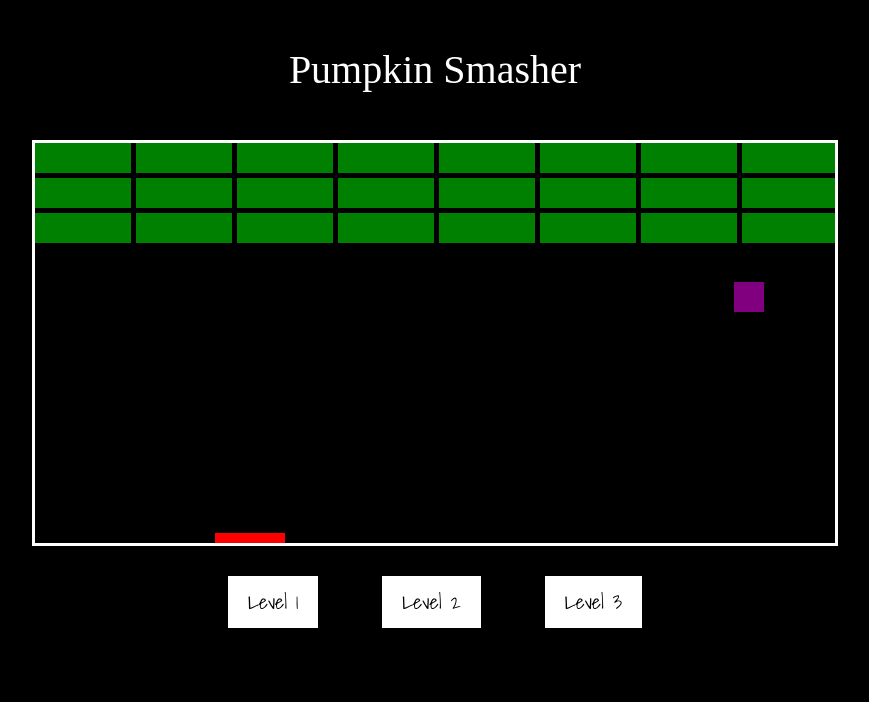
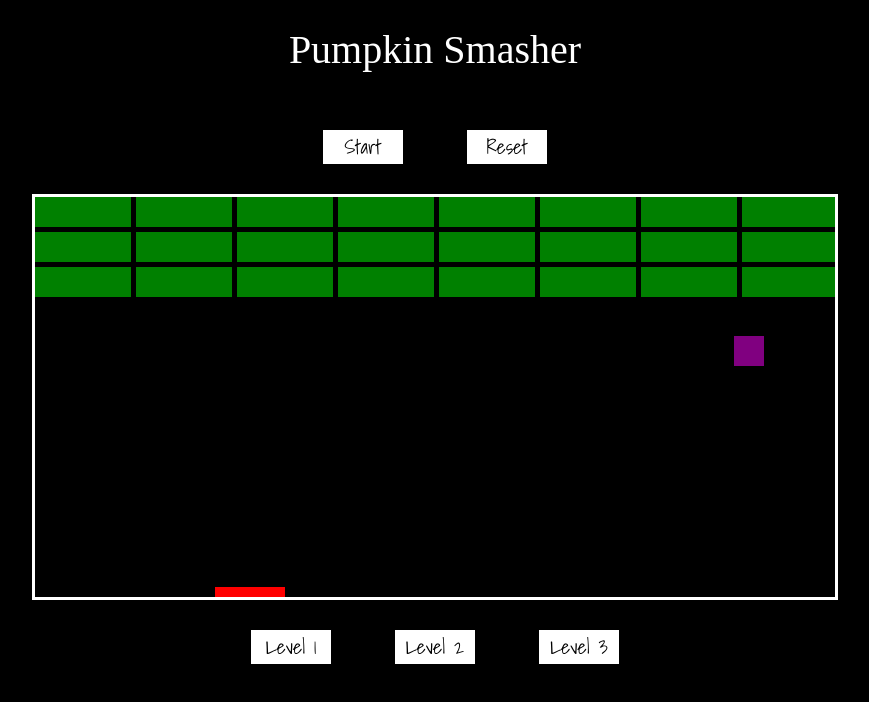
Before and after one commit to hilarylewis92/gametime, a website: page index.html in a window 1280 px wide. Shown: the whole page, without its empty margins (205-1074 px from the left). Drawn offline with Linux system fonts and the light colour scheme.

Commit message:
start button working

```diff
--- a/index.html
+++ b/index.html
@@ -13,7 +13,11 @@
       <h1>Pumpkin Smasher</h1>
     </header>
 
+    <input type="button" class="startBtn" value="Start">
+    <input type="button" class="resetBtn" value="Reset">
+
     <canvas id="canvas" width="800" height="400"></canvas>
+
 
     <input type="button" class="level1Btn" value="Level 1">
     <input type="button" class="level2Btn" value="Level 2">
--- a/style.css
+++ b/style.css
@@ -14,13 +14,12 @@ html {
 }
 
 header {
-  margin: 50px;
+  margin: 30px;
 }
 
 h1 {
   font-size: 40px;
   color: white;
-  padding: 5 0px;
 }
 
 p {
@@ -41,7 +40,7 @@ input {
   border: none;
   color: black;
   margin: 30px;
-  padding: 10px 20px;
+  width: 80px;
   text-align: center;
   font-size: 20px;
 }
```
Also changed, not shown: lib/index.js (+10 -1 lines), lib/world.js (+9 -1 lines).
